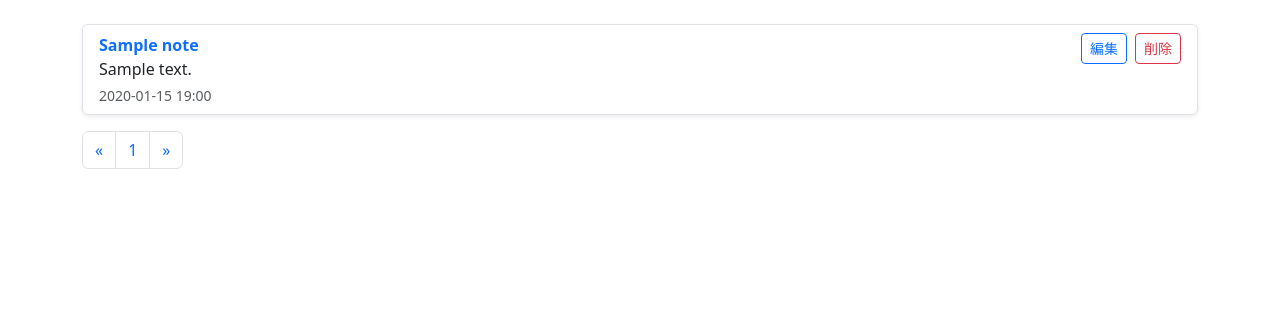
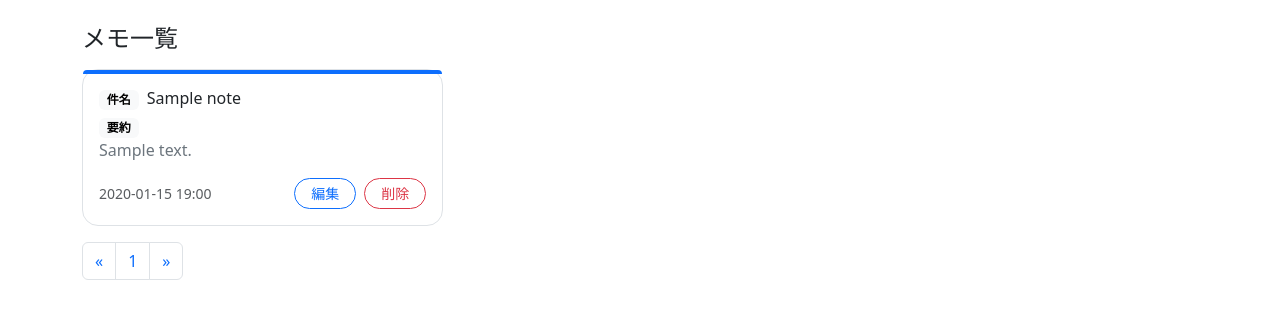
Before and after one commit to tech-mw/dev-exercises, a Django app: page / in a window 1280 px wide. Shown: the part 56-375 px from the top of the page. Run offline with Django 4.2, Linux system fonts and the light colour scheme; a user stored in the database is signed in; tables that the repository leaves empty hold one stand-in row (values such as "Sample post").

Commit message:
一覧画面レイアウト変更など

```diff
--- a/03_webapps/02-django-llm-summary-notes/notes/templates/notes/note_list.html
+++ b/03_webapps/02-django-llm-summary-notes/notes/templates/notes/note_list.html
@@ -1,38 +1,75 @@
 {% extends 'notes/base.html' %}
+
+{% block extra_css %}
+<style>
+    /* カード風に・ホバーで少し持ち上がる */
+    .note-card{
+      border:1px solid var(--bs-border-color);
+      border-radius:1rem;
+      transition:transform .15s ease, box-shadow .15s ease;
+      background: var(--bs-body-bg);
+    }
+    .note-card:hover{
+      transform:translateY(-2px);
+      box-shadow:0 .75rem 1.5rem rgba(0,0,0,.08);
+    }
+    /* 上部にアクセントライン */
+    .note-accent{
+      position:absolute; inset:0 0 auto 0; height:4px;
+      background: var(--bs-primary); border-radius:1rem 1rem 0 0;
+    }
+    .title{ font-weight:600; }
+    /* 2行省略（要約） */
+    .line-clamp-2{
+      display:-webkit-box; -webkit-line-clamp:2; -webkit-box-orient:vertical; overflow:hidden;
+    }
+    .note-meta{ font-size:.875rem; color: var(--bs-secondary-color); }
+    .note-actions .btn{ border-radius: 999px; } /* pill */
+</style>
+{% endblock %}
+
 {% block content %}
+<div class="container py-4">
 
-<div class="container py-4">
-    <ul class="list-group shadow-sm">
+    <div class="mb-3">
+        <h1 class="h4 mb-0">メモ一覧</h1>
+    </div>
+
+    <div class="row g-3">
         {% for note in note_list %}
-        <li class="list-group-item d-flex justify-content-between align-items-start">
-            <div class="me-3 flex-grow-1 min-w-0 overflow-hidden">
-                <a href="{% url 'notes:update' note.id %}"
-                   class="fw-semibold text-decoration-none d-block text-truncate text-break">
-                    {{ note.title }}
-                </a>
+        <div class="col-12 col-md-6 col-xl-4">
+            <div class="note-card position-relative h-100 p-3">
+                <div class="note-accent"></div>
+                <a href="{% url 'notes:update' note.id %}" class="stretched-link"></a>
+
+                <span class="badge text-bg-light me-1">件名</span>
+                <h2 class="h6 d-inline text-truncate text-break">{{ note.title }}</h2>
 
                 {% if note.summary %}
-                <p class="mb-1 text-truncate text-break">
-                    {{ note.summary }}
-                </p>
+                <div class="mt-1">
+                    <span class="badge text-bg-light me-1">要約</span>
+                    <p class="line-clamp-2 text-secondary text-break">{{ note.summary }}</p>
+                </div>
                 {% endif %}
 
-                <div class="small text-body-secondary mt-1">
-                    {{ note.created_at|date:"Y-m-d H:i" }}
+                <div class="d-flex justify-content-between align-items-center note-meta">
+                    <span>{{ note.created_at|date:"Y-m-d H:i" }}</span>
+                    <div class="note-actions d-flex gap-2">
+                        <a href="{% url 'notes:update' note.id %}" class="btn btn-sm btn-outline-primary px-3">編集</a>
+                        <a href="{% url 'notes:delete' note.id %}" class="btn btn-sm btn-outline-danger px-3">削除</a>
+                    </div>
                 </div>
             </div>
+        </div>
+        {% empty %}
+        <div class="col-12">
+            <div class="text-body-secondary text-center py-5 border rounded-3">
+                まだメモがありません。まずは「新規作成」からどうぞ。
+            </div>
+        </div>
+        {% endfor %}
+    </div>
 
-            <div class="d-flex flex-shrink-0 gap-2">
-                <a href="{% url 'notes:update' note.id %}" class="btn btn-sm btn-outline-primary">編集</a>
-                <a href="{% url 'notes:delete' note.id %}" class="btn btn-sm btn-outline-danger">削除</a>
-            </div>
-        </li>
-        {% empty %}
-        <li class="list-group-item text-body-secondary">
-            まだメモがありません。まずは「新規作成」からどうぞ。
-        </li>
-        {% endfor %}
-    </ul>
     {% include 'notes/paging.html' %}
 </div>
 {% endblock content %}
--- a/03_webapps/02-django-llm-summary-notes/notes/views.py
+++ b/03_webapps/02-django-llm-summary-notes/notes/views.py
@@ -9,7 +9,7 @@ from .util.summarizer import MessageOnSuccessMixin, SummaryAndMessageMixin
 
 class NoteIndex(LoginRequiredMixin, generic.ListView):
     model = Note
-    paginate_by = 10
+    paginate_by = 20
 
     def get_queryset(self):
         queryset = Note.objects.order_by('-created_at')
```
Also changed, not shown: 03_webapps/02-django-llm-summary-notes/notes/templates/notes/note_signin.html (+8 -10 lines), 03_webapps/02-django-llm-summary-notes/notes/static/notes/css/signin.css (renamed from 03_webapps/02-django-llm-summary-notes/notes/static/notes/css/main.css).
